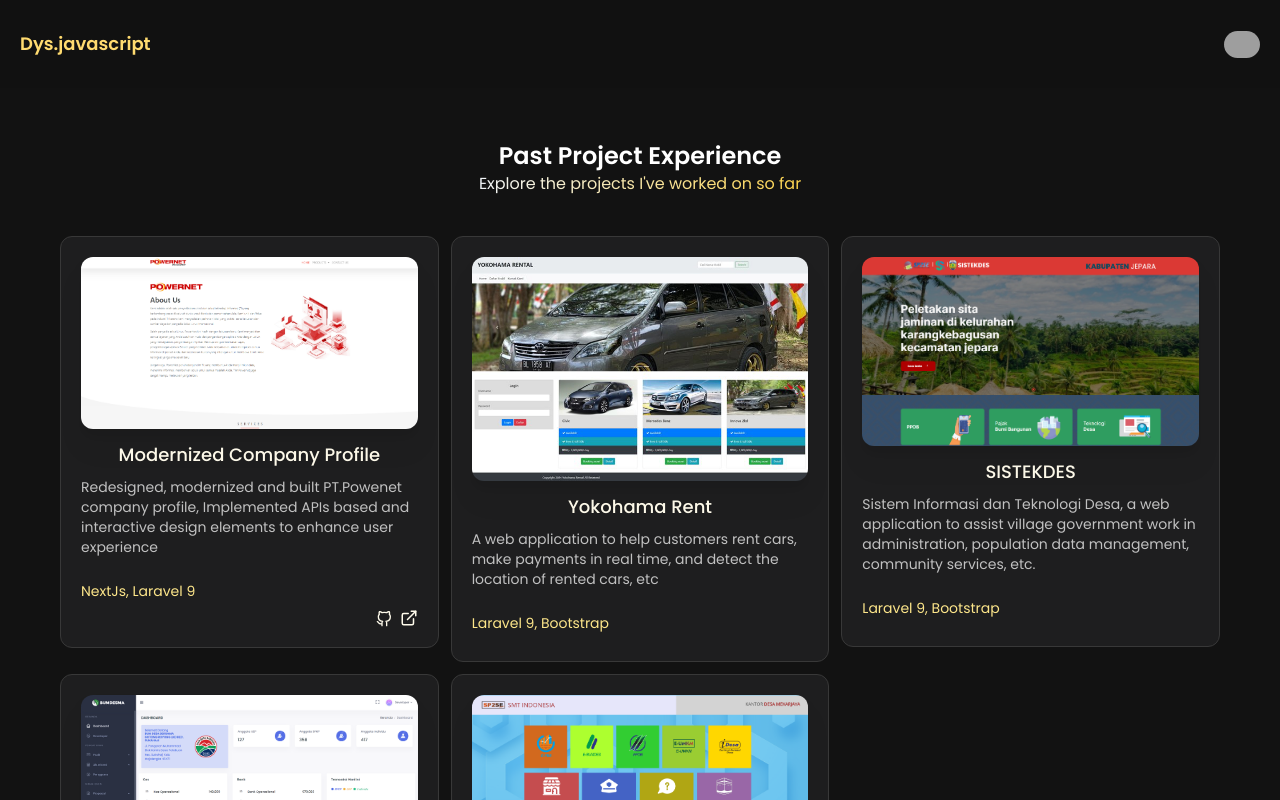
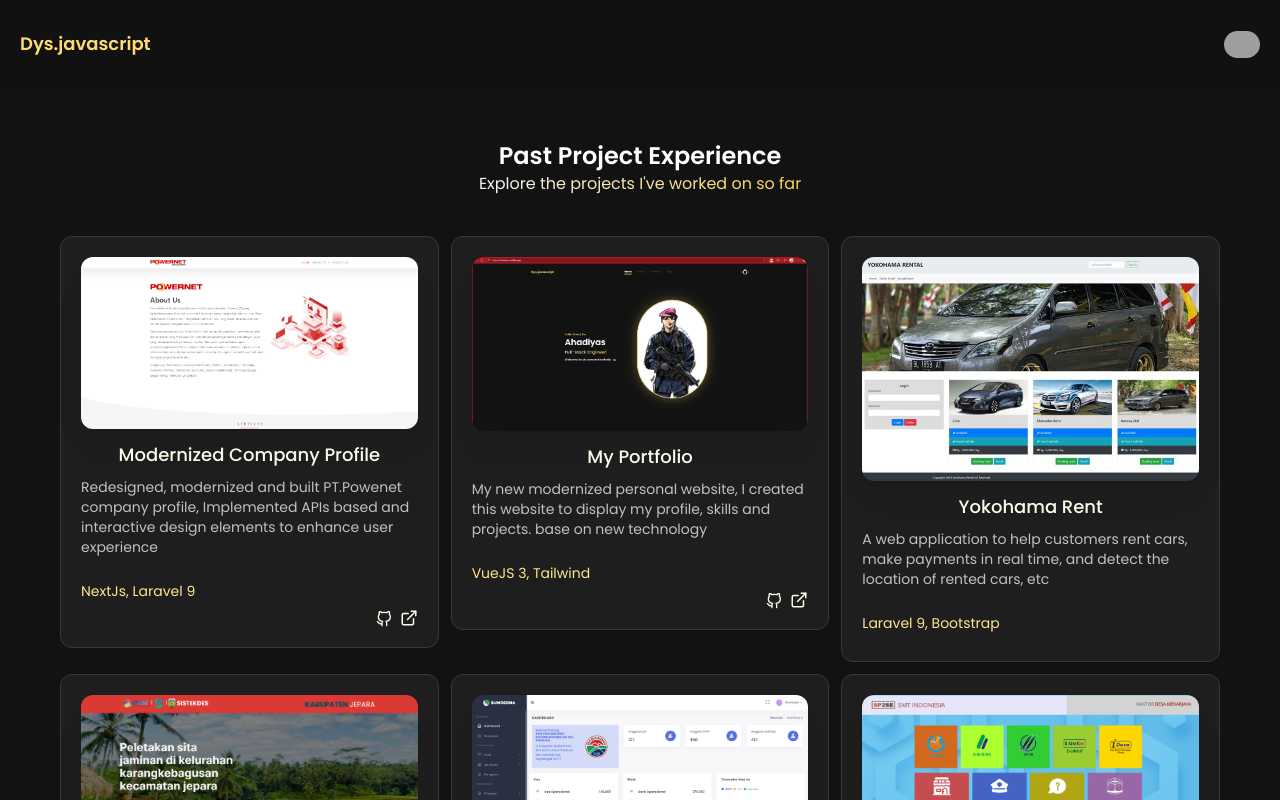
Before and after one commit to ahad200/Porto-New, a Vue app: page /portfolio in a window 1280 px wide. Shown: the top 800 px of the page. Built offline with nearby package versions, Linux system fonts and the light colour scheme; grey boxes are pictures that could not be loaded.

Commit message:
new script

```diff
--- a/src/views/PortfolioView.vue
+++ b/src/views/PortfolioView.vue
@@ -12,6 +12,15 @@ export default {
           tech: 'NextJs, Laravel 9',
           github: 'https://github.com/ahad200/Project_PT_Powernet',
           demo: 'https://powernet.co.id/'
+        },
+                {
+          id: 1,
+          name: 'My Portfolio',
+          imageUrl: 'portku',
+          status: 'My new modernized personal website, I created this website to display my profile, skills and projects. base on new technology',
+          tech: 'VueJS 3, Tailwind',
+          github: 'https://github.com/ahad200/Porto-New-PaPK',
+          demo: 'https://ahadiyas.netlify.app'
         },
         {
           id: 2,
```
